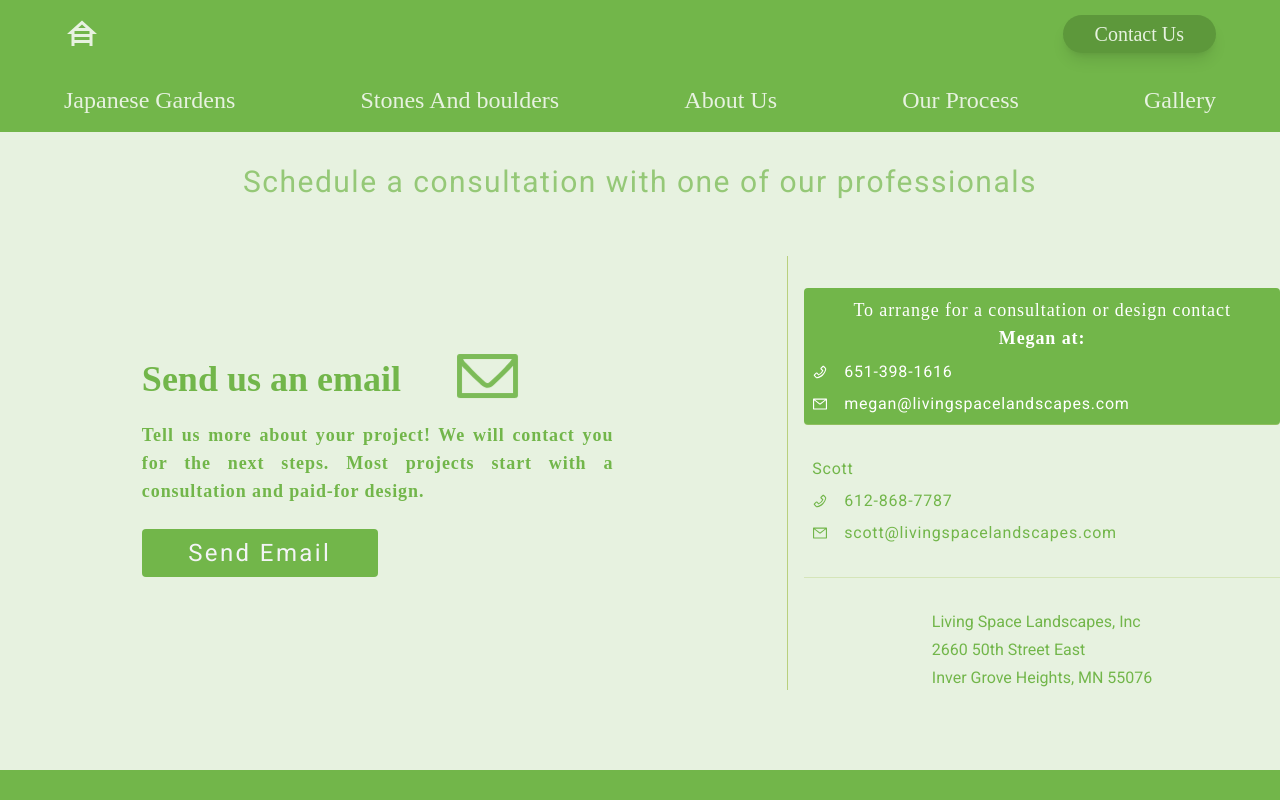
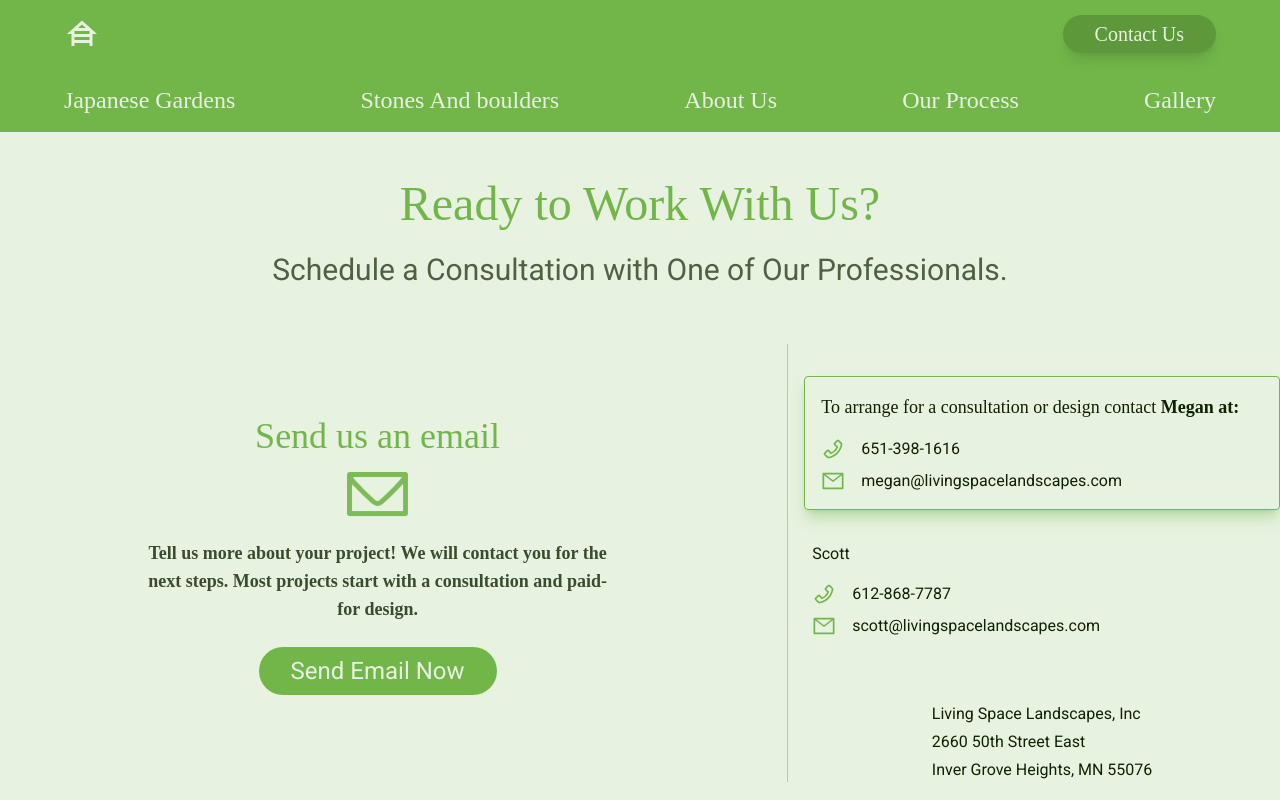
Before and after one commit to latz09/living-space-landscapes, a Next.js app: page /contact in a window 1280 px wide. Shown: the top 800 px of the page. Built offline with nearby package versions, Linux system fonts and the light colour scheme; a web font is replaced by a local one.

Commit message:
contact page

```diff
--- a/components/contact/ContactInfo.js
+++ b/components/contact/ContactInfo.js
@@ -4,8 +4,8 @@ import EmailUs from './EmailUs';
 import ContactSegment from './ContactSegment';
 const ContactInfo = () => {
 	return (
-		<div className='max-w-7xl mx-4 md:mx-auto grid place-items-center  gap-8 lg:grid-cols-5 lg:gap-8 text-landscape-700 my-12 '>
-			<div className=' lg:col-span-3 h-full lg:w-2/3  mx-auto  p-4  grid place-items-center  lg:pt-0 '>
+		<div className='max-w-7xl mx-4 md:mx-auto grid place-items-center  gap-8 lg:grid-cols-5 lg:gap-8  my-12 '>
+			<div className=' lg:col-span-3 h-full lg:w-2/3  mx-auto  lg:p-4  grid place-items-center  lg:pt-0 '>
 				<EmailUs />
 			</div>
 			<div className='lg:col-span-2 w-full grid gap-8 place-items-cente border-t lg:border-t-0 lg:border-l border-landscape-500 pt-8 pl-4'>
--- a/components/contact/ContactSegment.js
+++ b/components/contact/ContactSegment.js
@@ -6,43 +6,43 @@ const ContactSegment = ({ contacts }) => {
 
 	return (
 		<div className='grid '>
-			<div className='[&>*]:grid [&>*]:gap-2 [&>*]:border-b  [&>*]:border-landscape-500/40  '>
-				<div className='bg-landscape-700 text-white p-2 tracking-wider rounded'>
-					<div className="grid text-lg text-center  font-logo tracking-wider">
+			<div className=''>
+				<div className='border p-4 border-landscape-700 rounded grid gap-4 shadow-lg shadow-landscape-700/40'>
+					<div className='grid text-lg  font-logo '>
 						<span>
-							To arrange for a consultation or design contact
-						</span>
-
-						<span className='mx-8 font-bold'>
-							{megan.name} at:
+							To arrange for a consultation or design contact{' '}
+							<span className='font-bold	'> {megan.name} at:</span>
 						</span>
 					</div>
+					<div className="grid gap-2">
 						<div className='flex items-center space-x-4'>
-						<span>
+							<span className="text-landscape-700 text-2xl">
 								<AiOutlinePhone />{' '}
 							</span>
 
 							<span>{megan.phoneNumber}</span>
 						</div>
 						<div className='flex items-center space-x-4'>
-						<span>
+							<span className="text-landscape-700 text-2xl">
 								<AiOutlineMail />{' '}
 							</span>
 
 							<span>{megan.email}</span>
 						</div>
 					</div>
-				<div className='px-2 py-8 tracking-wider'>
+				</div>
+				<div className='px-2 py-8 grid gap-4 '>
 					<span>{scott.name}</span>
+					<div className="grid gap-2">
 						<div className='flex items-center space-x-4'>
-						<span>
+							<span className="text-landscape-700 text-2xl">
 								<AiOutlinePhone />{' '}
 							</span>
 
 							<span>{scott.phoneNumber}</span>
 						</div>
 						<div className='flex items-center space-x-4'>
-						<span>
+							<span className="text-landscape-700 text-2xl">
 								<AiOutlineMail />{' '}
 							</span>
 
@@ -51,6 +51,7 @@ const ContactSegment = ({ contacts }) => {
 					</div>
 				</div>
 			</div>
+		</div>
 	);
 };
 
--- a/components/contact/EmailUs.js
+++ b/components/contact/EmailUs.js
@@ -8,11 +8,9 @@ const body =
 const EmailUs = () => {
 	return (
 		<div className='grid gap-8 lg:gap-6 '>
-			<div className='grid gap-4 lg:gap-4 '>
-				<div className='grid gap-6 lg:flex lg:items-center lg:space-x-8'>
-					<h1 className='order-2 text-center lg:order-1 text-2xl md:text-4xl font-semibold text-landscape-700 font-long'>
-						Send us an email
-					</h1>
+			<div className='grid gap-4 lg:gap-4 place-items-center '>
+				<div className='grid gap-4'>
+
 					<motion.div
 						initial={{ scale: 0, opacity: 0 }}
 						animate={{ scale: 1, opacity: 0.91 }}
@@ -21,7 +19,7 @@ const EmailUs = () => {
 					>
 						<motion.div
 							initial={{ scale: 1 }}
-							animate={{ scale: 0.94 }}
+							animate={{ scale: 0.975 }}
 							transition={{
 								delay: 1.5,
 								duration: 1,
@@ -32,14 +30,17 @@ const EmailUs = () => {
 							<Image src={envelope} alt='' />
 						</motion.div>
 					</motion.div>
+					<h1 className=' text-center  text-2xl md:text-4xl text-landscape-700 font-logo'>
+						Send us an email
+					</h1>
 				</div>
-				<div className='text-landscape-700 text-justify  tracking-wider md:text-lg font-logo font-bold'>
+				<div className='text-dark/80    md:text-lg font-logo font-bold text-center'>
 					Tell us more about your project! We will contact you for the next
 					steps. Most projects start with a consultation and paid-for design.
 				</div>
 			</div>
 			<motion.div
-				className='place-self-center lg:place-self-start  w-2/3 lg:w-1/2 '
+				className='grid place-items-center '
 				animate={{ scale: 1 }}
 				whileHover={{ scale: 1.09 }}
 				transition={{ duration: 0.6 }}
@@ -50,8 +51,8 @@ const EmailUs = () => {
 					subject='Consultation Request'
 					body={body}
 				>
-					<button className='bg-landscape-700 text-gray-100 w-full px-4 py-2 text-xl lg:text-2xl  tracking-widest rounded'>
-						Send Email
+					<button className='bg-landscape-700 text-light w-full px-8 py-2 text-xl lg:text-2xl   rounded-full'>
+						Send Email Now
 					</button>
 				</Mailto>
 			</motion.div>
--- a/pages/contact/index.js
+++ b/pages/contact/index.js
@@ -1,6 +1,7 @@
 import ContactInfo from '../../components/contact/ContactInfo';
 import EmailUs from '../../components/contact/EmailUs';
 import Meta from '../../components/utils/Meta';
+import SectionHeading from '../../components/utils/SectionHeading';
 const Contact = () => {
 	return (
 		<>
@@ -10,10 +11,14 @@ const Contact = () => {
 					'Living Space Landscapes will create your landscape with a naturalistic style that will inspire a sense of calm in those who experience it.'
 				}
 			/>
-			<div className='grid gap-2 lg:gap-2 py-8   '>
-				<p className='text-center  text-xl md:text-3xl tracking-wider text-landscape-700/70 max-w-7xl mx-auto '>
-					Schedule a consultation with one of our professionals
-				</p>
+			<div className='grid gap-2 lg:gap-2 mt-12   '>
+				<div className='w-5/6 lg:w-2/3 mx-auto grid gap-2 lg:gap-6'>
+					<SectionHeading title={'Ready to Work With Us?'} />
+
+					<h2 className='grid place-items-center text-xl lg:text-3xl  text-center text-dark/70'>
+						Schedule a Consultation with One of Our Professionals.
+					</h2>
+				</div>
 
 				<ContactInfo />
 			</div>
```
Lines whose indentation alone changed are shown as unchanged.
